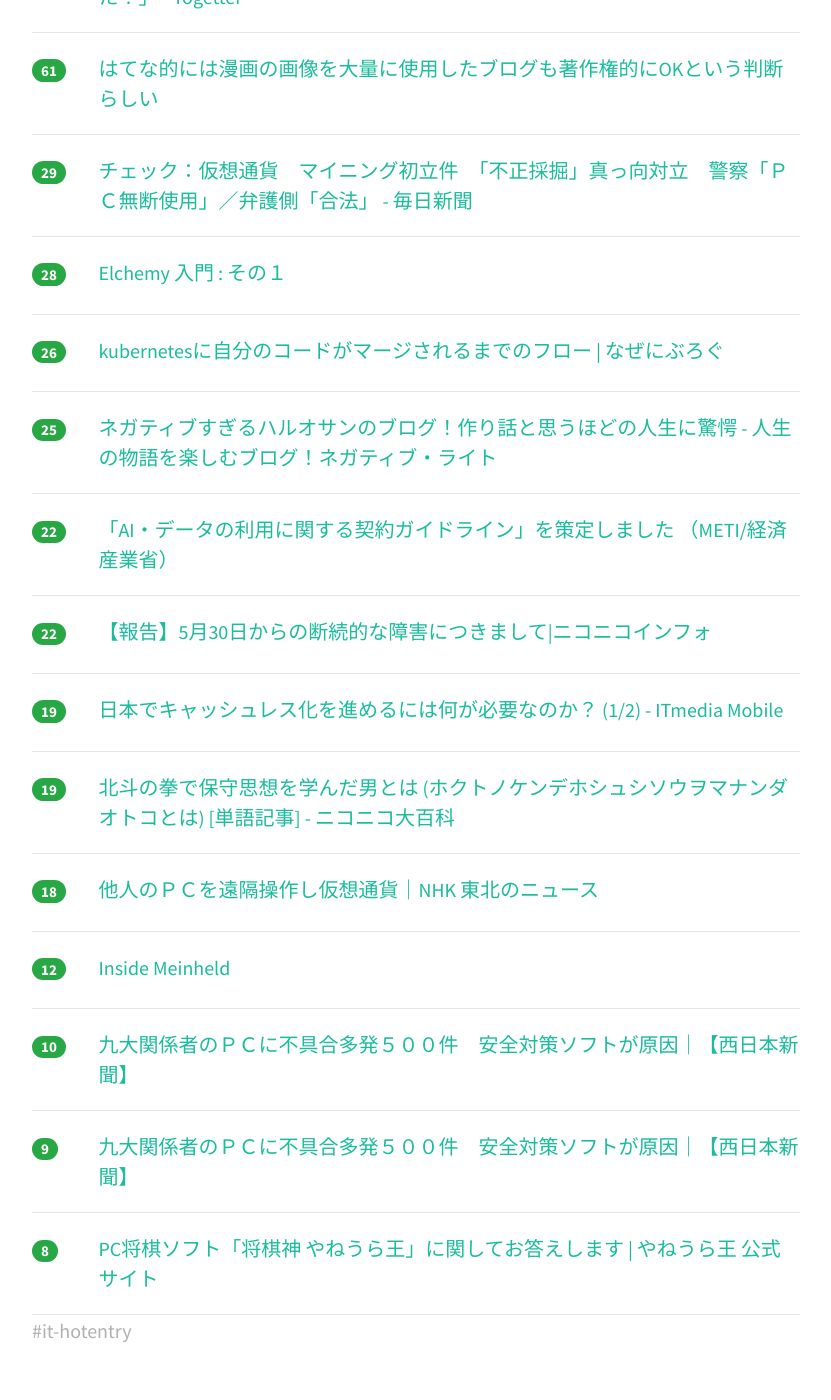
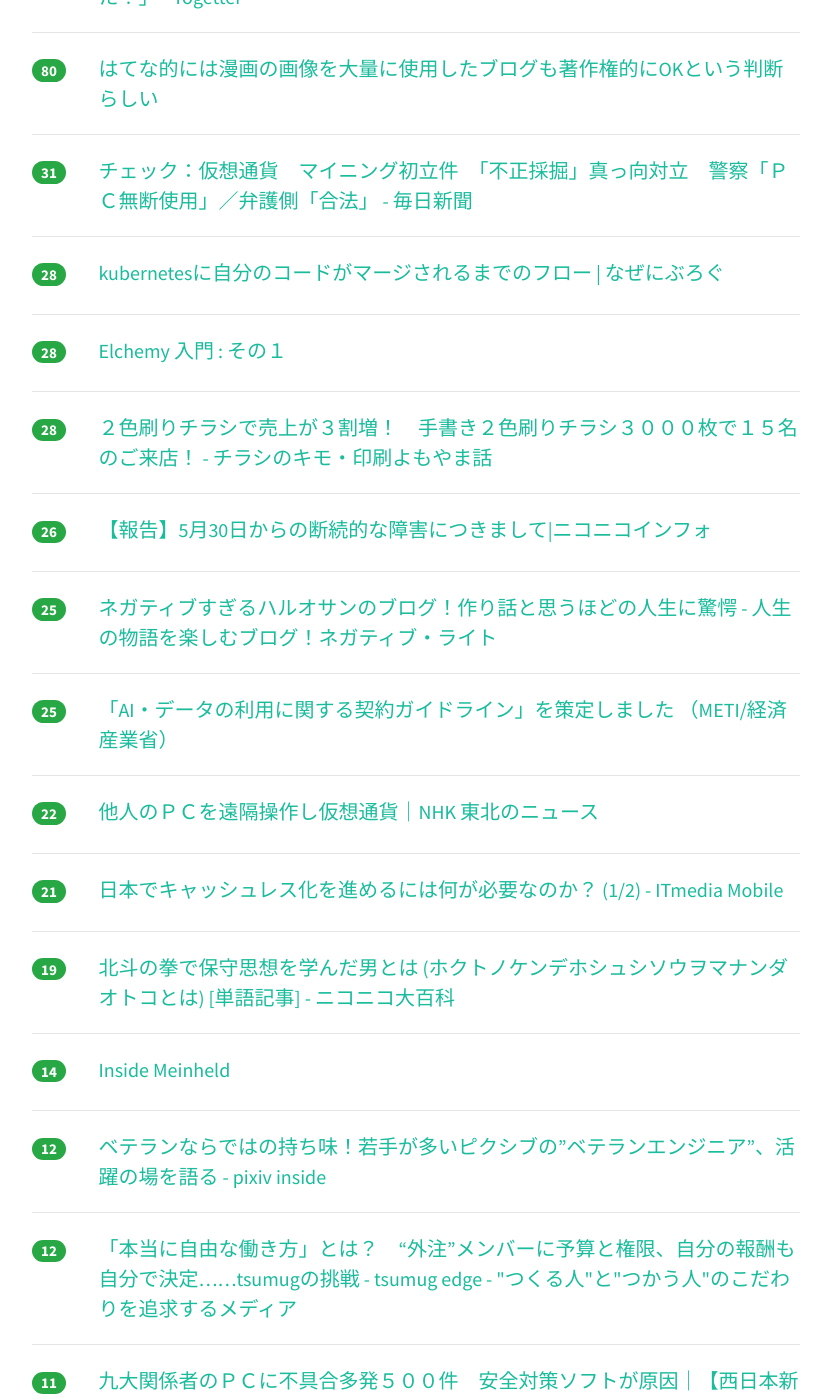
Before and after one commit to yatta47/hatena-matome-site, a Jekyll site: the page built from _posts/2018-06-16-hatena.md, in a window 1280 px wide and 1400 px high, scrolled down 473 px. Shown: the whole window, without its empty margins (224-1055 px from the left). Built offline with Jekyll 4.4.1, drawn with Linux system fonts in a browser that asks for light colours; nearby versions of some CDN libraries; some of the changed text lies outside the part shown.

Commit message:
Updated 2018-06-16

```diff
--- a/_posts/2018-06-16-hatena.md
+++ b/_posts/2018-06-16-hatena.md
@@ -1,24 +1,29 @@
 ---
 layout: post
 title:  "2018-06-16 はてぶIT"
-date:   2018-06-16 08:01:11
+date:   2018-06-16 09:03:07
 tags: [it-hotentry]
 ---
-15 件のデータあり
+18 件のデータあり
 
 <hr><div class="row">
-<div class="col-1"><span class="badge badge-pill badge-success h2">64</span></div>
+<div class="col-1"><span class="badge badge-pill badge-success h2">92</span></div>
 <div class="col-11"><a href='https://togetter.com/li/1237551' target='_blank'>NHK「専門家によるとマイニングのサイトにアクセスした瞬間からパソコンに負荷がかかります」→専門家「全部カットされて真逆のことを報道されました！」 - Togetter</a></div>
 </div>
 <hr>
 <div class="row">
-<div class="col-1"><span class="badge badge-pill badge-success h2">61</span></div>
+<div class="col-1"><span class="badge badge-pill badge-success h2">80</span></div>
 <div class="col-11"><a href='https://anond.hatelabo.jp/20180614133405' target='_blank'>はてな的には漫画の画像を大量に使用したブログも著作権的にOKという判断らしい</a></div>
 </div>
 <hr>
 <div class="row">
-<div class="col-1"><span class="badge badge-pill badge-success h2">29</span></div>
+<div class="col-1"><span class="badge badge-pill badge-success h2">31</span></div>
 <div class="col-11"><a href='https://mainichi.jp/articles/20180615/dde/001/040/057000c' target='_blank'>チェック：仮想通貨　マイニング初立件　「不正採掘」真っ向対立　警察「ＰＣ無断使用」／弁護側「合法」 - 毎日新聞</a></div>
+</div>
+<hr>
+<div class="row">
+<div class="col-1"><span class="badge badge-pill badge-success h2">28</span></div>
+<div class="col-11"><a href='https://blog.whywrite.it/2018/06/15/how-to-submit-pr-to-kubernetes/' target='_blank'>kubernetesに自分のコードがマージされるまでのフロー | なぜにぶろぐ</a></div>
 </div>
 <hr>
 <div class="row">
@@ -27,8 +32,13 @@ tags: [it-hotentry]
 </div>
 <hr>
 <div class="row">
+<div class="col-1"><span class="badge badge-pill badge-success h2">28</span></div>
+<div class="col-11"><a href='https://levites.hatenablog.com/entry/2018/06/15/%EF%BC%92%E8%89%B2%E5%88%B7%E3%82%8A%E3%83%81%E3%83%A9%E3%82%B7%E3%80%81%E6%89%8B%E6%9B%B8%E3%81%8D%E3%83%81%E3%83%A9%E3%82%B7%E3%81%A7%E5%A3%B2%E4%B8%8A%E5%A2%97%E3%81%AE%E5%A3%B0%E7%B6%9A%E3%80%85' target='_blank'>２色刷りチラシで売上が３割増！　手書き２色刷りチラシ３０００枚で１５名のご来店！ - チラシのキモ・印刷よもやま話</a></div>
+</div>
+<hr>
+<div class="row">
 <div class="col-1"><span class="badge badge-pill badge-success h2">26</span></div>
-<div class="col-11"><a href='https://blog.whywrite.it/2018/06/15/how-to-submit-pr-to-kubernetes/' target='_blank'>kubernetesに自分のコードがマージされるまでのフロー | なぜにぶろぐ</a></div>
+<div class="col-11"><a href='http://blog.nicovideo.jp/niconews/77307.html' target='_blank'>【報告】5月30日からの断続的な障害につきまして|ニコニコインフォ</a></div>
 </div>
 <hr>
 <div class="row">
@@ -37,17 +47,17 @@ tags: [it-hotentry]
 </div>
 <hr>
 <div class="row">
-<div class="col-1"><span class="badge badge-pill badge-success h2">22</span></div>
+<div class="col-1"><span class="badge badge-pill badge-success h2">25</span></div>
 <div class="col-11"><a href='http://www.meti.go.jp/press/2018/06/20180615001/20180615001.html' target='_blank'>「AI・データの利用に関する契約ガイドライン」を策定しました （METI/経済産業省）</a></div>
 </div>
 <hr>
 <div class="row">
 <div class="col-1"><span class="badge badge-pill badge-success h2">22</span></div>
-<div class="col-11"><a href='http://blog.nicovideo.jp/niconews/77307.html' target='_blank'>【報告】5月30日からの断続的な障害につきまして|ニコニコインフォ</a></div>
+<div class="col-11"><a href='https://www3.nhk.or.jp/tohoku-news/20180614/0001607.html' target='_blank'>他人のＰＣを遠隔操作し仮想通貨｜NHK 東北のニュース</a></div>
 </div>
 <hr>
 <div class="row">
-<div class="col-1"><span class="badge badge-pill badge-success h2">19</span></div>
+<div class="col-1"><span class="badge badge-pill badge-success h2">21</span></div>
 <div class="col-11"><a href='http://www.itmedia.co.jp/mobile/articles/1806/15/news132.html' target='_blank'>日本でキャッシュレス化を進めるには何が必要なのか？ (1/2) - ITmedia Mobile</a></div>
 </div>
 <hr>
@@ -57,13 +67,28 @@ tags: [it-hotentry]
 </div>
 <hr>
 <div class="row">
-<div class="col-1"><span class="badge badge-pill badge-success h2">18</span></div>
-<div class="col-11"><a href='https://www3.nhk.or.jp/tohoku-news/20180614/0001607.html' target='_blank'>他人のＰＣを遠隔操作し仮想通貨｜NHK 東北のニュース</a></div>
+<div class="col-1"><span class="badge badge-pill badge-success h2">14</span></div>
+<div class="col-11"><a href='https://qiita.com/mopemope/items/f2bc3c4595409faec1c2' target='_blank'>Inside Meinheld</a></div>
 </div>
 <hr>
 <div class="row">
 <div class="col-1"><span class="badge badge-pill badge-success h2">12</span></div>
-<div class="col-11"><a href='https://qiita.com/mopemope/items/f2bc3c4595409faec1c2' target='_blank'>Inside Meinheld</a></div>
+<div class="col-11"><a href='https://inside.pixiv.blog/kamiko/4334' target='_blank'>ベテランならではの持ち味！若手が多いピクシブの”ベテランエンジニア”、活躍の場を語る - pixiv inside</a></div>
+</div>
+<hr>
+<div class="row">
+<div class="col-1"><span class="badge badge-pill badge-success h2">12</span></div>
+<div class="col-11"><a href='http://edge.tsumug.com/entry/tsumug-wayofworking' target='_blank'>「本当に自由な働き方」とは？　“外注”メンバーに予算と権限、自分の報酬も自分で決定……tsumugの挑戦 - tsumug edge - "つくる人"と"つかう人"のこだわりを追求するメディア</a></div>
+</div>
+<hr>
+<div class="row">
+<div class="col-1"><span class="badge badge-pill badge-success h2">11</span></div>
+<div class="col-11"><a href='https://www.nishinippon.co.jp/nnp/national/article/424713/' target='_blank'>九大関係者のＰＣに不具合多発５００件　安全対策ソフトが原因｜【西日本新聞】</a></div>
+</div>
+<hr>
+<div class="row">
+<div class="col-1"><span class="badge badge-pill badge-success h2">10</span></div>
+<div class="col-11"><a href='http://yaneuraou.yaneu.com/2018/06/15/pc%E5%B0%86%E6%A3%8B%E3%82%BD%E3%83%95%E3%83%88%E3%80%8C%E5%B0%86%E6%A3%8B%E7%A5%9E-%E3%82%84%E3%81%AD%E3%81%86%E3%82%89%E7%8E%8B%E3%80%8D%E3%81%AB%E9%96%A2%E3%81%97%E3%81%A6%E3%81%8A%E7%AD%94/' target='_blank'>PC将棋ソフト「将棋神 やねうら王」に関してお答えします | やねうら王 公式サイト</a></div>
 </div>
 <hr>
 <div class="row">
@@ -71,13 +96,3 @@ tags: [it-hotentry]
 <div class="col-11"><a href='https://www.nishinippon.co.jp/nnp/national/article/424713' target='_blank'>九大関係者のＰＣに不具合多発５００件　安全対策ソフトが原因｜【西日本新聞】</a></div>
 </div>
 <hr>
-<div class="row">
-<div class="col-1"><span class="badge badge-pill badge-success h2">9</span></div>
-<div class="col-11"><a href='https://www.nishinippon.co.jp/nnp/national/article/424713/' target='_blank'>九大関係者のＰＣに不具合多発５００件　安全対策ソフトが原因｜【西日本新聞】</a></div>
-</div>
-<hr>
-<div class="row">
-<div class="col-1"><span class="badge badge-pill badge-success h2">8</span></div>
-<div class="col-11"><a href='http://yaneuraou.yaneu.com/2018/06/15/pc%E5%B0%86%E6%A3%8B%E3%82%BD%E3%83%95%E3%83%88%E3%80%8C%E5%B0%86%E6%A3%8B%E7%A5%9E-%E3%82%84%E3%81%AD%E3%81%86%E3%82%89%E7%8E%8B%E3%80%8D%E3%81%AB%E9%96%A2%E3%81%97%E3%81%A6%E3%81%8A%E7%AD%94/' target='_blank'>PC将棋ソフト「将棋神 やねうら王」に関してお答えします | やねうら王 公式サイト</a></div>
-</div>
-<hr>
```
